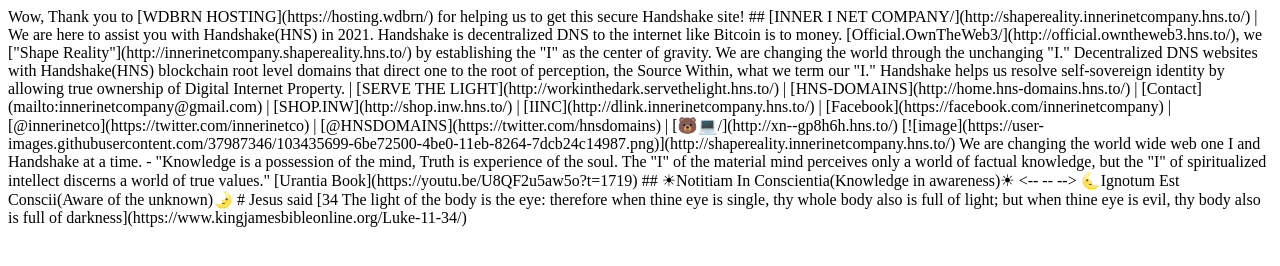
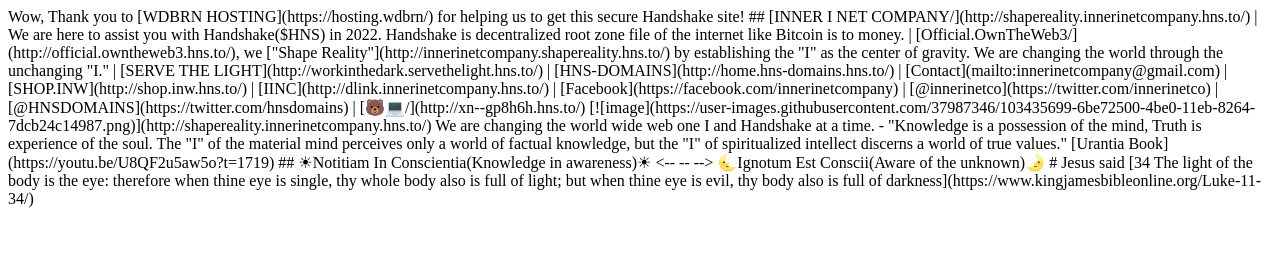
Before and after one commit to BeeChains/indidgenous, a plain HTML site: page b/index.html in a window 1280 px wide. Drawn offline with Linux system fonts and the light colour scheme.

Commit message:
Update index.html

```diff
--- a/b/index.html
+++ b/b/index.html
@@ -5,7 +5,8 @@
  </head>
  <body>
   Wow, Thank you to [WDBRN HOSTING](https://hosting.wdbrn/) for helping us to get this secure Handshake site!
-## [INNER I NET COMPANY/](http://shapereality.innerinetcompany.hns.to/) | We are here to assist you with Handshake(HNS) in 2021. Handshake is decentralized DNS to the internet like Bitcoin is to money. [Official.OwnTheWeb3/](http://official.owntheweb3.hns.to/), we ["Shape Reality"](http://innerinetcompany.shapereality.hns.to/) by establishing the "I" as the center of gravity. We are changing the world through the unchanging "I." Decentralized DNS websites with Handshake(HNS) blockchain root level domains that direct one to the root of perception, the Source Within, what we term our "I." Handshake helps us resolve self-sovereign identity by allowing true ownership of Digital Internet Property.
+## [INNER I NET COMPANY/](http://shapereality.innerinetcompany.hns.to/) | We are here to assist you with Handshake($HNS) in 2022. Handshake is decentralized root zone file of the internet like Bitcoin is to money.
+| [Official.OwnTheWeb3/](http://official.owntheweb3.hns.to/), we ["Shape Reality"](http://innerinetcompany.shapereality.hns.to/) by establishing the "I" as the center of gravity. We are changing the world through the unchanging "I."
 | [SERVE THE LIGHT](http://workinthedark.servethelight.hns.to/) | [HNS-DOMAINS](http://home.hns-domains.hns.to/) | [Contact](mailto:innerinetcompany@gmail.com) | [SHOP.INW](http://shop.inw.hns.to/) | [IINC](http://dlink.innerinetcompany.hns.to/) | [Facebook](https://facebook.com/innerinetcompany) | [@innerinetco](https://twitter.com/innerinetco) | [@HNSDOMAINS](https://twitter.com/hnsdomains) | [🐻💻/](http://xn--gp8h6h.hns.to/)
  [![image](https://user-images.githubusercontent.com/37987346/103435699-6be72500-4be0-11eb-8264-7dcb24c14987.png)](http://shapereality.innerinetcompany.hns.to/)
 We are changing the world wide web one I and Handshake at a time.
```
